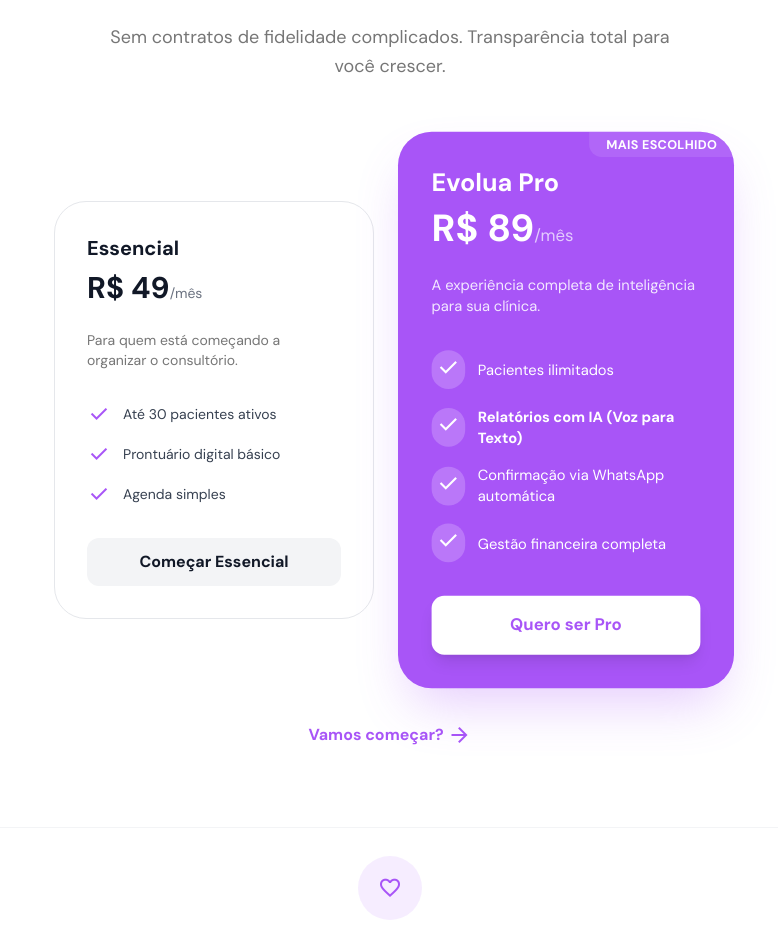
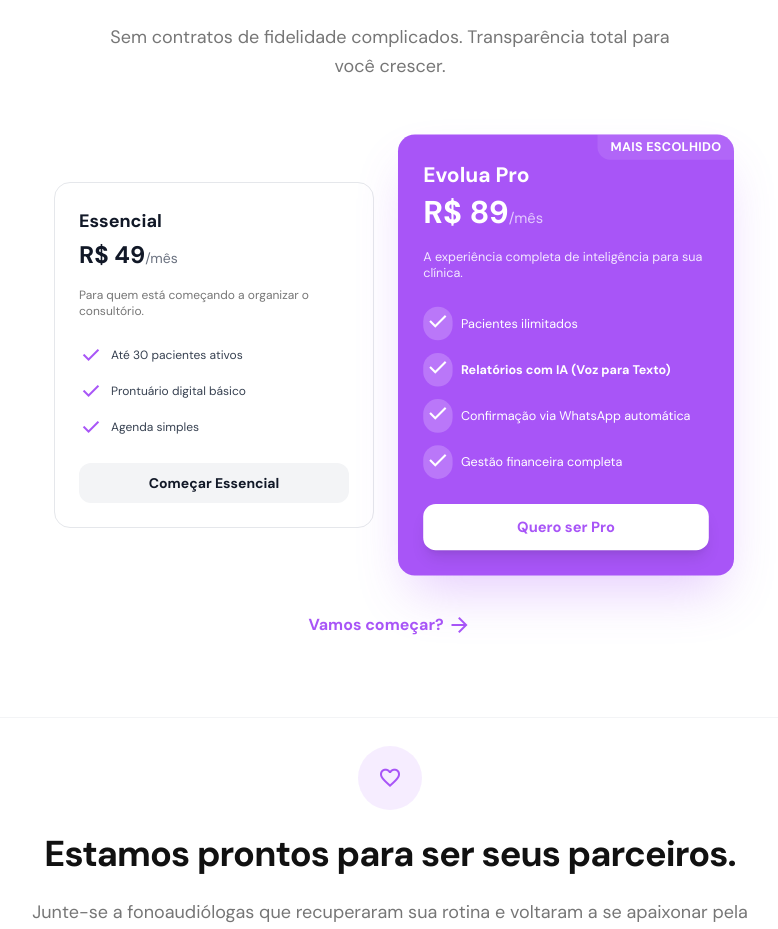
Before and after one commit to matalvesdev/evolua-landingpage, a Next.js app: page / in a window 1280 px wide. Shown: the part 5343-6272 px from the top of the page, without its empty margins (250-1028 px from the left). Built offline with nearby package versions, Linux system fonts and the light colour scheme.

Commit message:
fix: reduz tamanho dos cards de preço - padding e fontes menores

```diff
--- a/src/components/PricingCard.tsx
+++ b/src/components/PricingCard.tsx
@@ -11,24 +11,24 @@ export default function PricingCard({
 }: PricingPlan & { description?: string }) {
   if (highlighted) {
     return (
-      <div className="bg-primary p-8 rounded-[2rem] text-white shadow-2xl shadow-primary/30 transform md:scale-105 relative overflow-hidden">
-        <div className="absolute top-0 right-0 bg-white/10 px-4 py-1 rounded-bl-xl text-xs font-bold uppercase tracking-wide">
+      <div className="bg-primary p-6 rounded-2xl text-white shadow-2xl shadow-primary/30 transform md:scale-105 relative overflow-hidden">
+        <div className="absolute top-0 right-0 bg-white/10 px-3 py-1 rounded-bl-xl text-xs font-bold uppercase tracking-wide">
           Mais Escolhido
         </div>
-        <h3 className="text-2xl font-bold mb-2">{name}</h3>
-        <div className="text-4xl font-bold mb-6">
+        <h3 className="text-xl font-bold mb-1">{name}</h3>
+        <div className="text-3xl font-bold mb-4">
           R$ {price}
-          <span className="text-base font-normal text-primary-light/80">
+          <span className="text-sm font-normal text-primary-light/80">
             {period}
           </span>
         </div>
         {description && (
-          <p className="text-sm text-primary-light mb-8">{description}</p>
+          <p className="text-xs text-primary-light mb-6">{description}</p>
         )}
-        <ul className="space-y-4 mb-8 text-left">
+        <ul className="space-y-3 mb-6 text-left">
           {features.map((feature) => (
-            <li key={feature} className="flex items-center gap-3 text-sm text-white">
-              <span className="bg-white/20 p-1 rounded-full">
+            <li key={feature} className="flex items-center gap-2 text-xs text-white">
+              <span className="bg-white/20 p-0.5 rounded-full">
                 <span className="material-symbols-outlined text-sm">check</span>
               </span>
               <span dangerouslySetInnerHTML={{ __html: feature }} />
@@ -37,7 +37,7 @@ export default function PricingCard({
         </ul>
         <a
           href="https://main.d13ha6b4opi2ib.amplifyapp.com/auth/cadastro"
-          className="block w-full py-4 px-6 bg-white hover:bg-gray-50 text-primary font-bold rounded-xl transition-colors text-center shadow-lg"
+          className="block w-full py-3 px-4 bg-white hover:bg-gray-50 text-primary font-bold rounded-xl transition-colors text-center text-sm shadow-lg"
         >
           {ctaLabel}
         </a>
@@ -46,19 +46,19 @@ export default function PricingCard({
   }
 
   return (
-    <div className="bg-white p-8 rounded-[2rem] border border-gray-200 text-center md:text-left h-fit">
-      <h3 className="text-xl font-bold text-gray-900 mb-2">{name}</h3>
-      <div className="text-3xl font-bold text-gray-900 mb-6">
+    <div className="bg-white p-6 rounded-2xl border border-gray-200 text-center md:text-left h-fit">
+      <h3 className="text-lg font-bold text-gray-900 mb-1">{name}</h3>
+      <div className="text-2xl font-bold text-gray-900 mb-4">
         R$ {price}
         <span className="text-sm font-normal text-gray-500">{period}</span>
       </div>
       {description && (
-        <p className="text-sm text-text-secondary-light mb-8">{description}</p>
+        <p className="text-xs text-text-secondary-light mb-6">{description}</p>
       )}
-      <ul className="space-y-4 mb-8 text-left">
+      <ul className="space-y-3 mb-6 text-left">
         {features.map((feature) => (
-          <li key={feature} className="flex items-center gap-3 text-sm text-gray-700">
-            <span className="material-symbols-outlined text-primary text-base">
+          <li key={feature} className="flex items-center gap-2 text-xs text-gray-700">
+            <span className="material-symbols-outlined text-primary text-sm">
               check
             </span>
             {feature}
@@ -67,7 +67,7 @@ export default function PricingCard({
       </ul>
       <a
         href="https://main.d13ha6b4opi2ib.amplifyapp.com/auth/cadastro"
-        className="block w-full py-3 px-6 bg-gray-100 hover:bg-gray-200 text-gray-900 font-bold rounded-xl transition-colors text-center"
+        className="block w-full py-2.5 px-4 bg-gray-100 hover:bg-gray-200 text-gray-900 font-bold rounded-xl transition-colors text-center text-sm"
       >
         {ctaLabel}
       </a>
```
